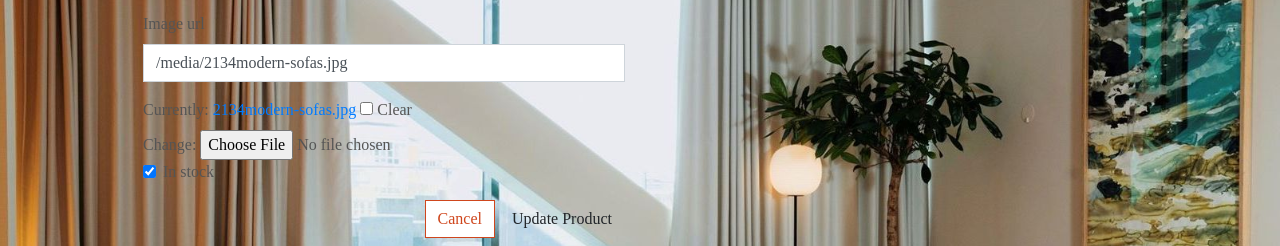
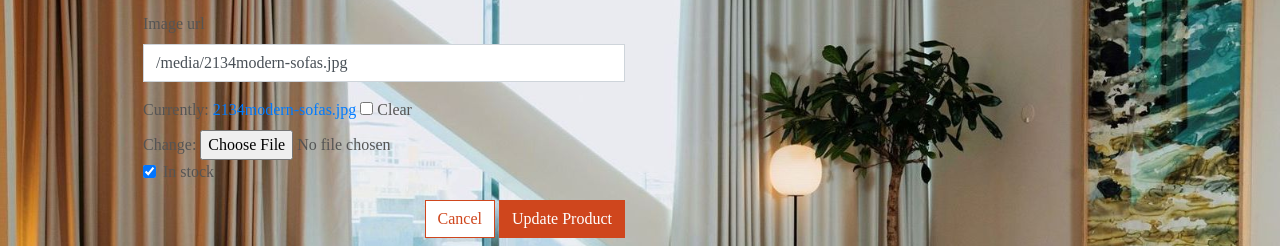
Before and after one commit to emusat2021/Inspiring-Furniture, a Django app: page /products/edit/1/ in a window 1280 px wide. Shown: the part 950-1196 px from the top of the page. Run offline with Django 3.2, Linux system fonts and the light colour scheme; data comes from the database, SQL or seed files in the repository; some libraries are stand-ins or nearby versions.

Commit message:
Change stype to button in edit_product template

```diff
--- a/products/templates/products/edit_product.html
+++ b/products/templates/products/edit_product.html
@@ -34,7 +34,7 @@
                     {% endfor %}
                     <div class="text-right">
                         <a class="btn btn-outline-black rounded-0" href="{% url 'products' %}">Cancel</a>
-                        <button class="btn btn-black rounded-0" type="submit">Update Product</button>
+                        <button class="btn btn-cust rounded-0" type="submit">Update Product</button>
                     </div>
                 </form>
             </div>
```
